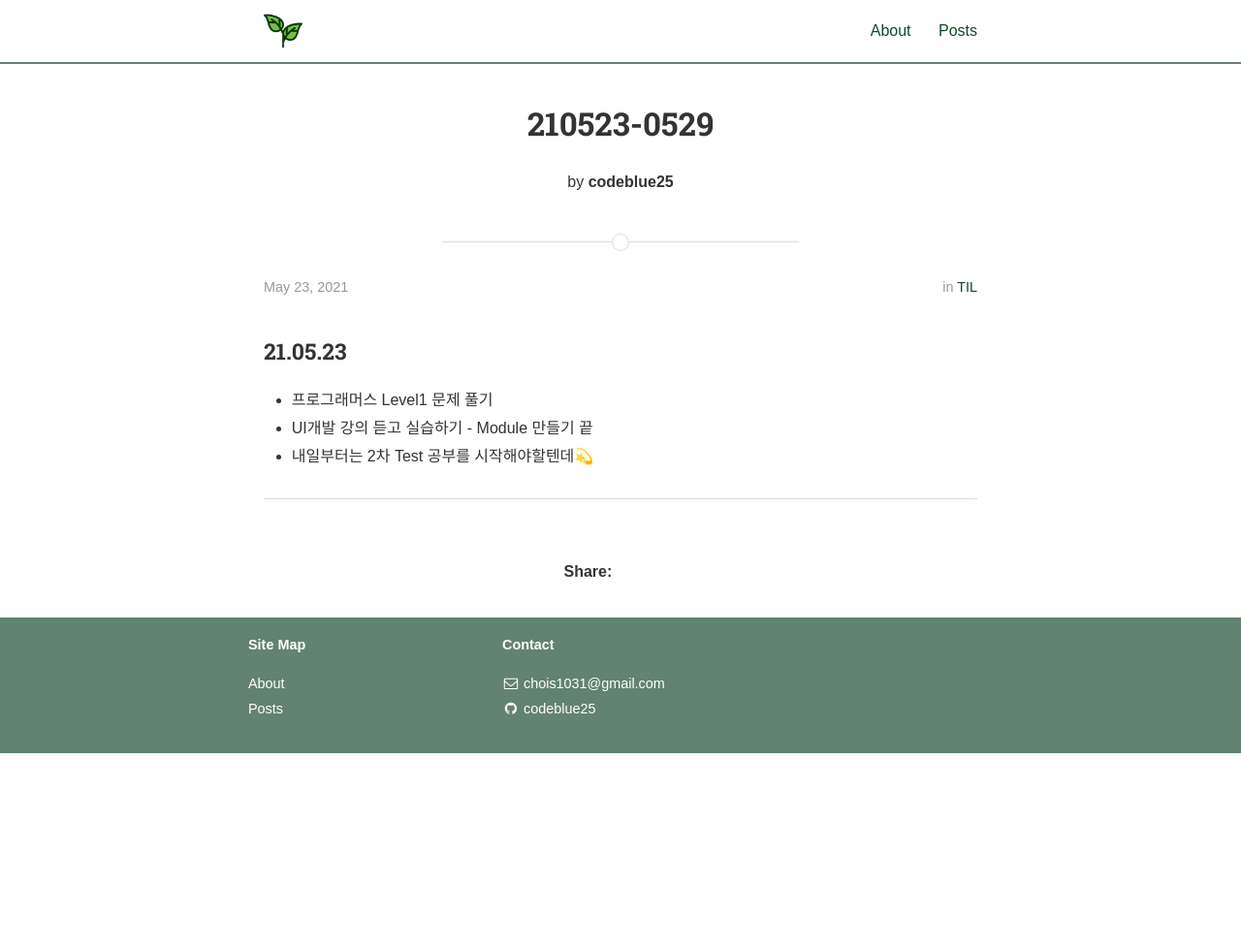
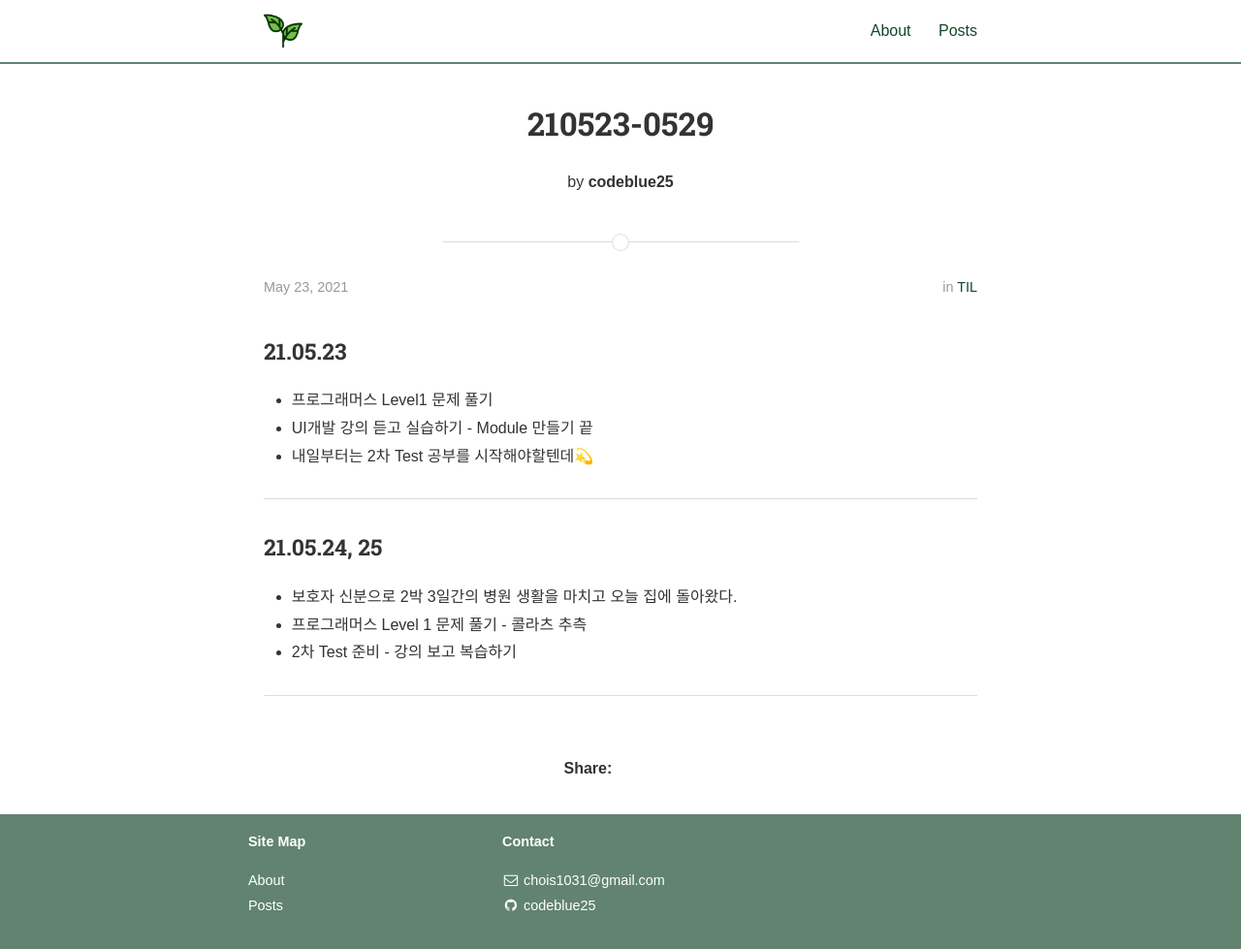
Before and after one commit to codeblue25/codeblue25.github.io, a Jekyll site: the page built from _posts/2021-05-23-0529.md, in a window 1280 px wide and 980 px high. Shown: the whole window at 97% size. Built offline with Jekyll 4.4.1, drawn with Linux system fonts in a browser that asks for light colours; nearby versions of some CDN libraries; some web fonts are replaced; a style sheet for code colours, icons or effects is not loaded.

Commit message:
210525 TIL

```diff
--- a/_posts/2021-05-23-0529.md
+++ b/_posts/2021-05-23-0529.md
@@ -13,3 +13,11 @@ categories: TIL
 - 내일부터는 2차 Test 공부를 시작해야할텐데💫
 
 ---
+
+<h3>21.05.24, 25</h3>
+
+- 보호자 신분으로 2박 3일간의 병원 생활을 마치고 오늘 집에 돌아왔다.
+- 프로그래머스 Level 1 문제 풀기 - 콜라츠 추측
+- 2차 Test 준비 - 강의 보고 복습하기
+
+---
```
